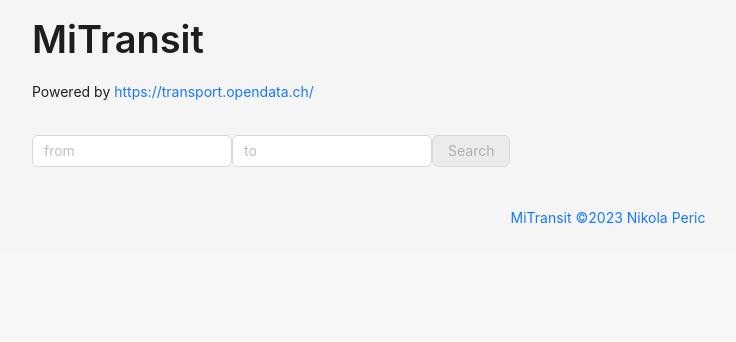
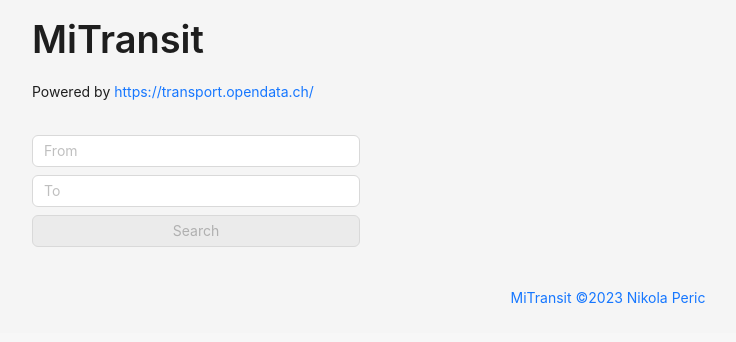
Before and after one commit to nikolap/mi-transit, a Next.js app: page / in a window 1280 px wide. Shown: the top 342 px of the page, without its empty margins (32-768 px from the left). Built offline with nearby package versions, Linux system fonts and the light colour scheme.

Commit message:
feat: cleanup styling a bit for search

```diff
--- a/src/components/TransitSearch/SearchInput.tsx
+++ b/src/components/TransitSearch/SearchInput.tsx
@@ -1,11 +1,13 @@
 import React, { useCallback, useMemo, useState } from "react";
 import useDebounce from "@/components/useDebounce";
 import useSWR from "swr";
-import { AutoComplete, Button } from "antd";
+import { AutoComplete, Button, Space } from "antd";
 import {
 	ConnectionSearchParams,
 	Station,
 } from "@/components/TransitSearch/types";
+
+const searchElementStyle = { maxWidth: "100%", width: "328px" };
 
 const defaultSearchParams = {
 	limit: 4,
@@ -70,19 +72,20 @@
 	}, [setConnectionSearchParams, searchButtonEnabled, from, to]);
 
 	return (
-		<>
+		<Space direction={"vertical"}>
 			<AutoComplete
 				options={fromAutocompleteOptions}
-				style={{ width: 200 }}
-				placeholder="from"
+				style={searchElementStyle}
+				placeholder="From"
 				onChange={(value) => setFrom(value)}
 				onSelect={(_, option) => setFrom(option.label)}
 				value={from}
+				allowClear={true}
 			/>
 			<AutoComplete
 				options={toAutocompleteOptions}
-				style={{ width: 200 }}
-				placeholder="to"
+				style={searchElementStyle}
+				placeholder="To"
 				onChange={(value) => setTo(value)}
 				onSelect={(_, option) => setTo(option.label)}
 				value={to}
@@ -91,11 +94,17 @@
 						onClickSearch();
 					}
 				}}
+				allowClear={true}
 			/>
-			<Button disabled={!searchButtonEnabled} onClick={onClickSearch}>
+			<Button
+				style={searchElementStyle}
+				type={"primary"}
+				disabled={!searchButtonEnabled}
+				onClick={onClickSearch}
+			>
 				Search
 			</Button>
-		</>
+		</Space>
 	);
 }
 
```
